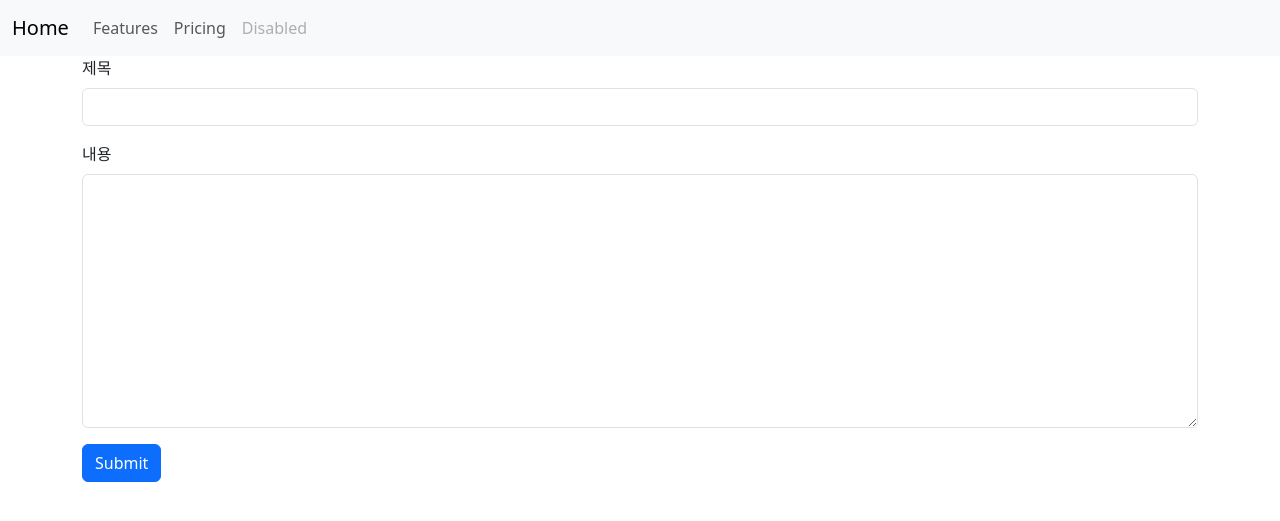
After one commit to jeonggram23/test1, a Django app: page /posts/new/ in a window 1280 px wide. The commit adds this page. Shown: the top 521 px of the page. Run offline with Django 4.2, Linux system fonts and the light colour scheme.

Commit message:
Create 기능 구현

```diff
--- a/crud3/urls.py
+++ b/crud3/urls.py
@@ -23,4 +23,5 @@ urlpatterns = [
 
     path('posts/', include('posts.urls')),
 
+
 ]
--- /dev/null
+++ b/posts/templates/new.html
@@ -0,0 +1,24 @@
+{% extends 'base.html' %}
+
+{% block content %}
+
+<form action="{% url 'posts:create' %}" method="POST">
+    {% csrf_token %}
+    <div class="mb-3">
+      <label for="title-id" class="form-label">제목</label>
+      <input type="text" class="form-control" id="title-id" name="title">
+    </div>
+
+    <!-- 현재 요소의 특징을 선택해주기위한 선택자 id -->
+    <!-- 함수에 들어갈 변수 name -->
+
+    <div class="mb-3">
+      <label for="content" class="form-label">내용</label>
+      <!-- <input type="password" class="form-control" id="exampleInputPassword1"> -->
+      <textarea class="form-control" id="content" cols="30" rows="10" name="content"></textarea>
+    </div>
+
+    <button type="submit" class="btn btn-primary">Submit</button>
+</form>
+
+{%endblock%}
--- a/posts/urls.py
+++ b/posts/urls.py
@@ -6,5 +6,10 @@ app_name = 'posts'
 urlpatterns = [
     # READ
     path('',views.index, name='index'),
-    path('<int:id>/', views.detail, name='detail')
+    path('<int:id>/', views.detail, name='detail'),
+
+    # Create
+    path('new/', views.new, name='new'),
+    path('create/', views.create, name='create'),
+
 ]
--- a/posts/views.py
+++ b/posts/views.py
@@ -2,6 +2,9 @@ from django.shortcuts import render, redirect
 from .models import Post
 
 # Create your views here.
+
+# Read
+
 
 def index(request):
     posts=Post.objects.all()
@@ -16,3 +19,21 @@ def detail(request, id):
         'post': post
     }
     return render(request, 'detail.html', context)
+
+# Create
+
+
+def new(request):
+    return render(request, 'new.html')
+
+def create(request):
+
+    title = request.POST.get('title')
+    content = request.POST.get('content')
+
+    post = Post()
+    post.title = title
+    post.content = content
+    post.save()
+
+    return redirect('posts:detail', id=post.id)
```
Also changed, not shown: posts/templates/index.html (+5 -4 lines).
